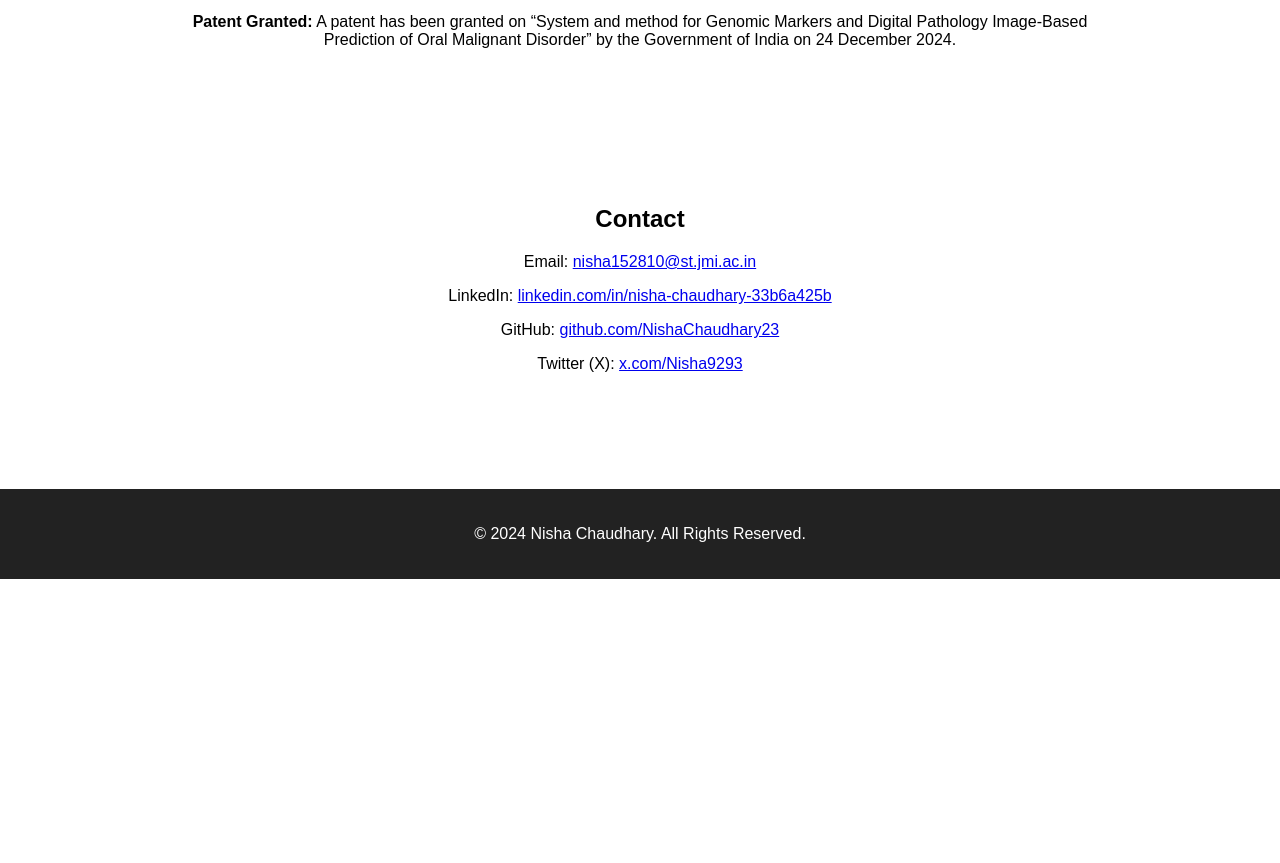
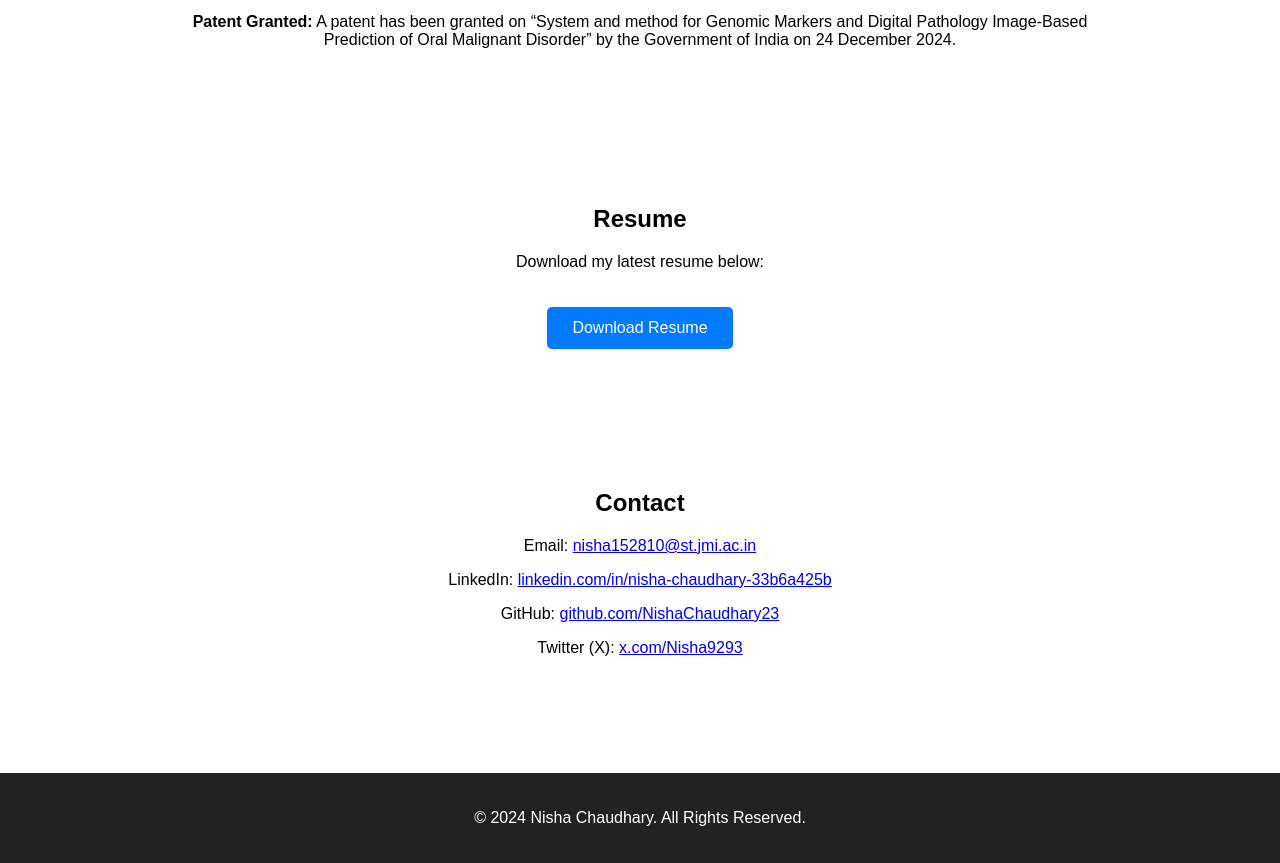
Before and after one commit to NishaChaudhary23/nishachaudhary23.github.io, a plain HTML site: page index.html in a window 1280 px wide. Shown: the part 1200-2063 px from the top of the page. Before the commit the page ends 1779 px from the top, so only its background shows below. Drawn offline with Linux system fonts and the light colour scheme.

Commit message:
Update index.html

```diff
--- a/index.html
+++ b/index.html
@@ -53,6 +53,7 @@
         <a href="#about">About</a>
         <a href="#projects">Projects</a>
         <a href="#news">News</a>
+        <a href="#resume">Resume</a>
         <a href="#contact">Contact</a>
     </nav>
 
@@ -82,6 +83,12 @@
         <p><strong>Patent Granted:</strong> A patent has been granted on “System and method for Genomic Markers and Digital Pathology Image-Based Prediction of Oral Malignant Disorder” by the Government of India on 24 December 2024.</p>
     </section>
 
+    <section id="resume" class="container">
+        <h2>Resume</h2>
+        <p>Download my latest resume below:</p>
+        <a href="resume.pdf" class="btn" target="_blank">Download Resume</a>
+    </section>
+
     <section id="contact" class="container">
         <h2>Contact</h2>
         <p>Email: <a href="mailto:nisha152810@st.jmi.ac.in">nisha152810@st.jmi.ac.in</a></p>
```
